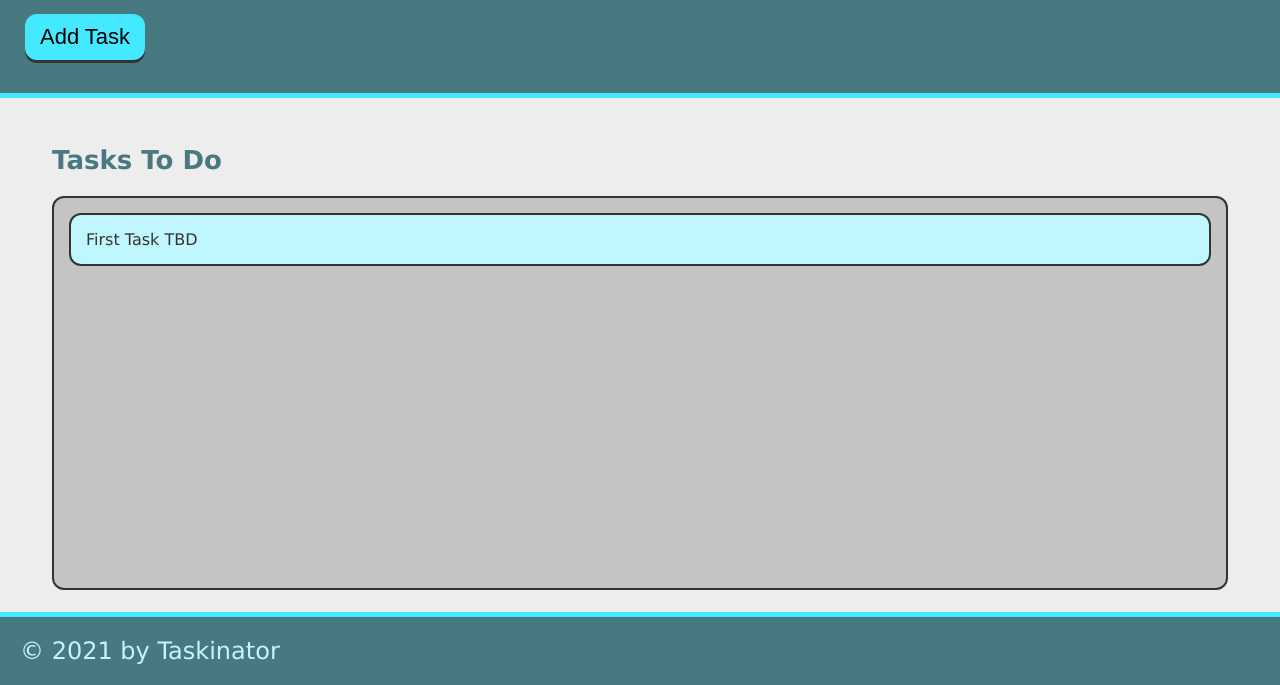
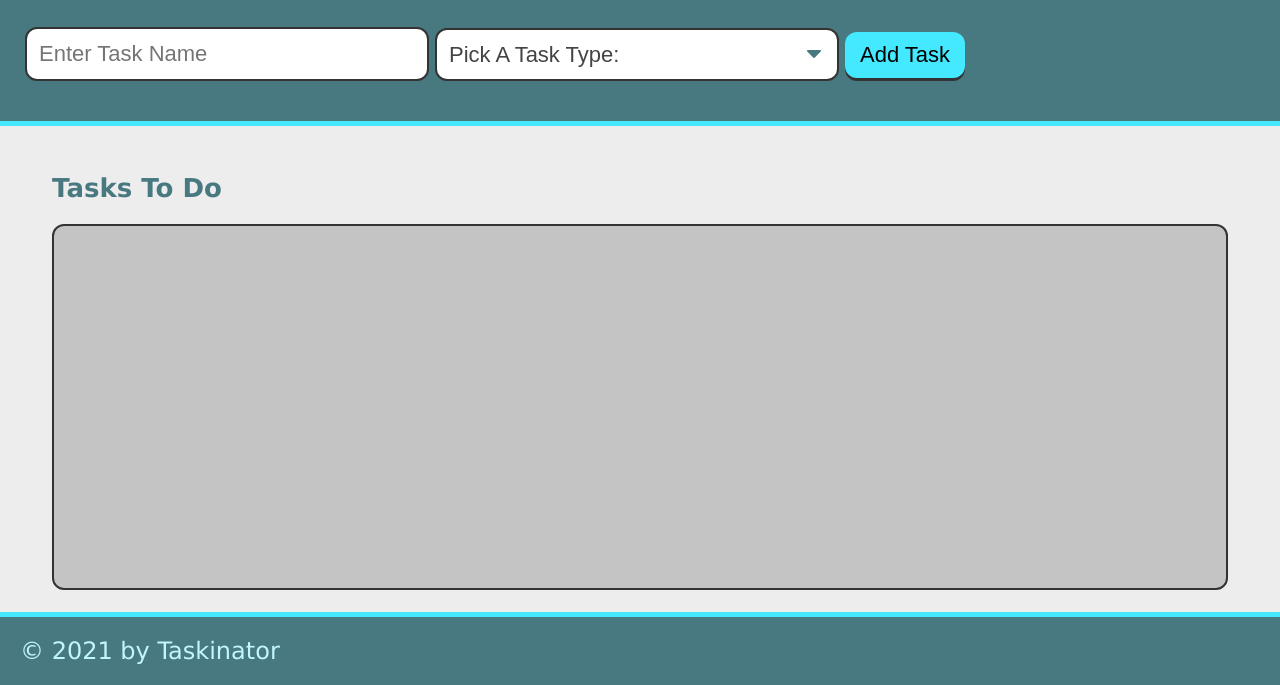
Before and after one commit to Robert-Schwartz/taskinator, a plain HTML site: page index.html in a window 1280 px wide. Shown: the part 115-800 px from the top of the page. Drawn offline with Linux system fonts and the light colour scheme.

Commit message:
add select form to header

```diff
--- a/assets/style.css
+++ b/assets/style.css
@@ -180,7 +180,7 @@ footer {
   -webkit-appearance: none;
   appearance: none;
   background-color: #fff;
-  background-image: url("../images/select-arrow.svg");
+  background-image: url("../assets/images/select-arrow.svg");
   background-repeat: no-repeat, repeat;
   background-position: right 0.7em top 50%, 0 0;
   background-size: 0.65em auto, 100%;
@@ -228,5 +228,4 @@ footer {
   .task-list-wrapper {
     flex-basis: 100%;
   }
-
 }
--- a/index.html
+++ b/index.html
@@ -12,15 +12,28 @@
     <header>
       <h1 class="page-title">Taskinator</h1>
       <p>Click the button below to add a new task!</p>
-      <button id="save-task" class="btn"> Add Task </button>
+      <form id="task-form">
+        <div class="form-group">
+          <input type="text" name="task-name" placeholder="Enter Task Name" />
+        </div>
+        <div class="form-group">
+          <select name="task-type" class="select-dropdown">
+            <option value=" " disabled selected>Pick A Task Type:</option>
+            <option value="Print">Print</option>
+            <option value="Web">Web</option>
+            <option value="Mobile">Mobile</option>
+          </select>
+        </div>
+        <div class="form-group">
+          <button id="save-task" class="btn" type="submit">Add Task</button>
+        </div>
+      </form>
     </header>
 
     <main class="page-content">
       <section class="task-list-wrapper">
         <h2 class="list-title">Tasks To Do</h2>
-        <ul id = "tasks-to-do" class="task-list">
-          <li class="task-item">First Task TBD</li>
-        </ul>
+        <ul id="tasks-to-do" class="task-list"></ul>
       </section>
     </main>
 
```
